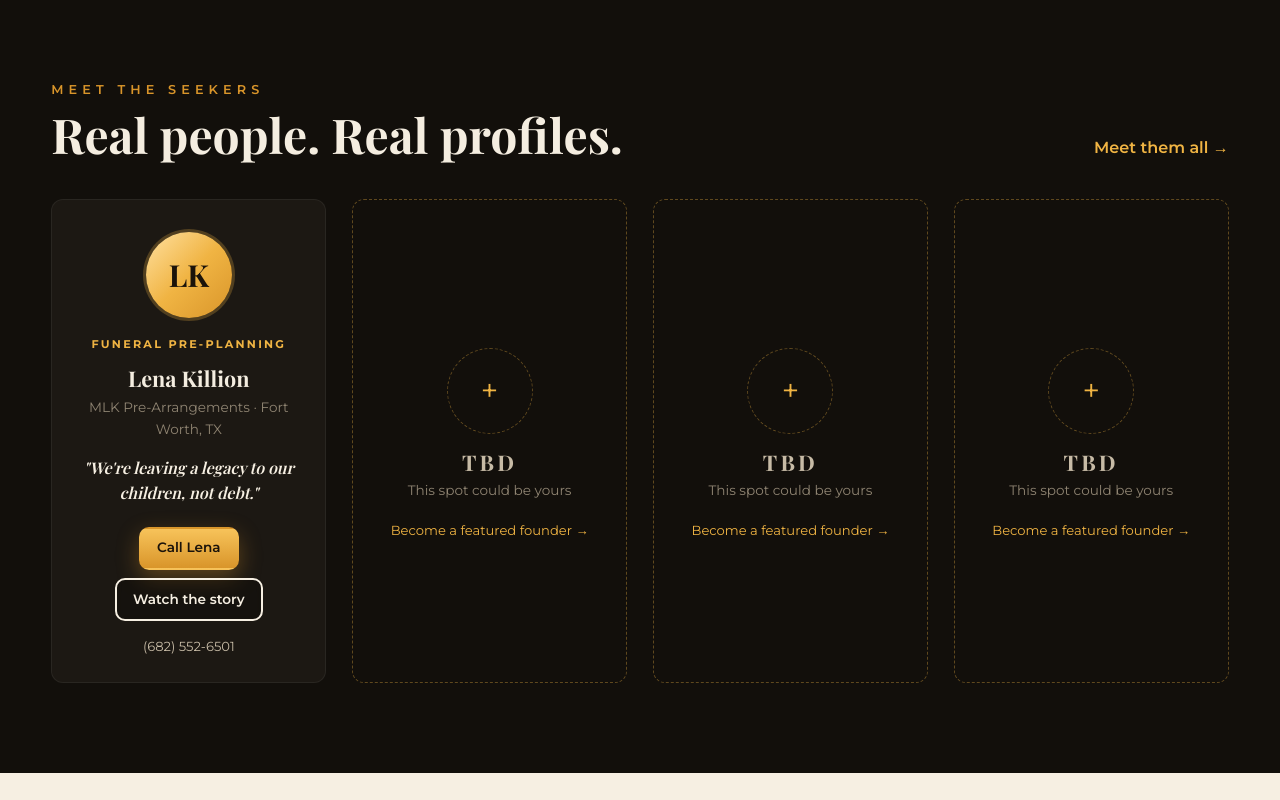
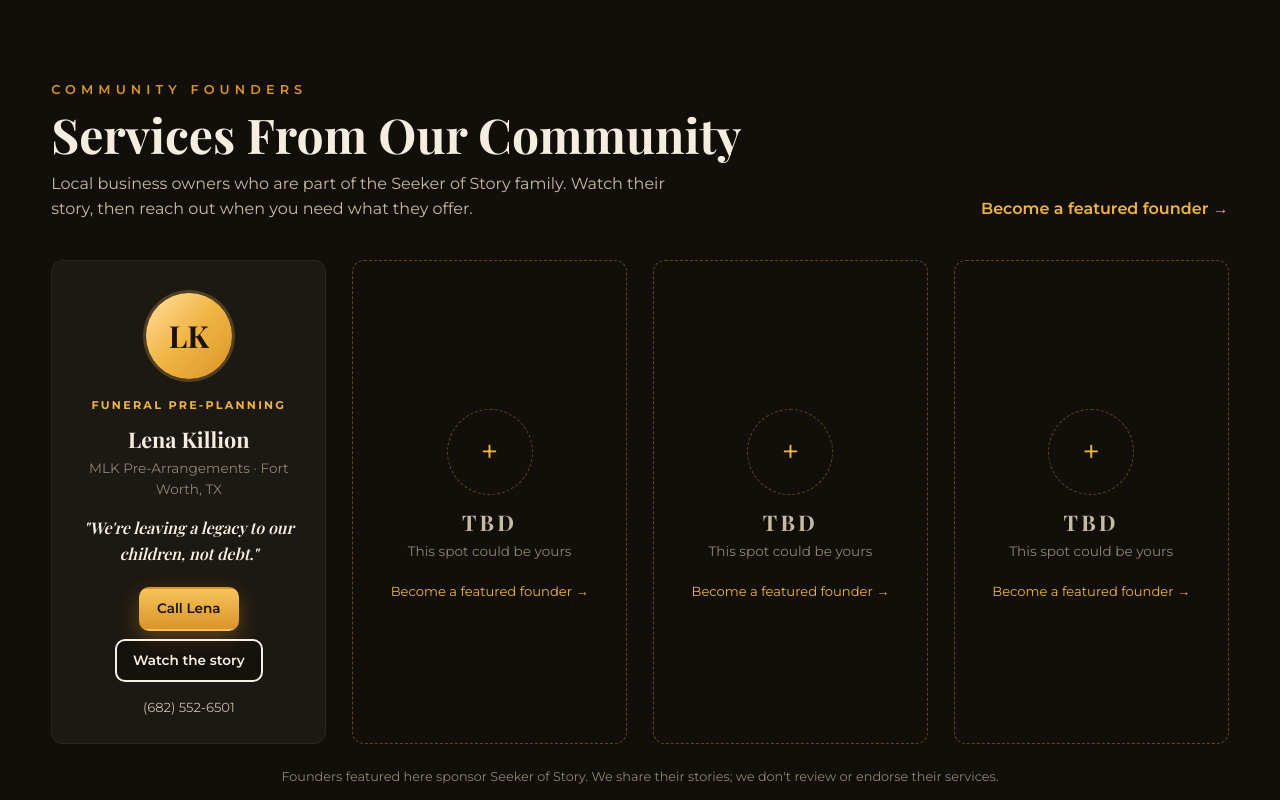
Before and after one commit to susygordon1/blueprint, a plain HTML site: page index.html in a window 1280 px wide. Shown: the part 1680-2480 px from the top of the page. Drawn offline with nearby package versions, Linux system fonts and the light colour scheme.

Commit message:
Add files via upload

```diff
--- a/index.html
+++ b/index.html
@@ -71,7 +71,7 @@
       <div class="section-head">
         <div>
           <p class="kicker">Featured stories</p>
-          <h2>Every seeker has a story.</h2>
+          <h2>Everybody has a story.</h2>
         </div>
         <a class="link-arrow" href="stories.html">View all stories →</a>
       </div>
@@ -79,17 +79,19 @@
     </div>
   </section>
 
-  <!-- ============ MEET THE SEEKERS ============ -->
+  <!-- ============ SERVICES FROM OUR COMMUNITY (paid spotlight) ============ -->
   <section>
     <div class="container">
       <div class="section-head">
         <div>
-          <p class="kicker">Meet the seekers</p>
-          <h2>Real people. Real profiles.</h2>
+          <p class="kicker">Community founders</p>
+          <h2>Services From Our Community</h2>
+          <p class="section-sub">Local business owners who are part of the Seeker of Story family. Watch their story, then reach out when you need what they offer.</p>
         </div>
-        <a class="link-arrow" href="stories.html">Meet them all →</a>
+        <a class="link-arrow" href="share.html">Become a featured founder →</a>
       </div>
       <div class="grid grid-4" id="seekerGrid"></div>
+      <p class="spotlight-note">Founders featured here sponsor Seeker of Story. We share their stories; we don't review or endorse their services.</p>
     </div>
   </section>
 
```
